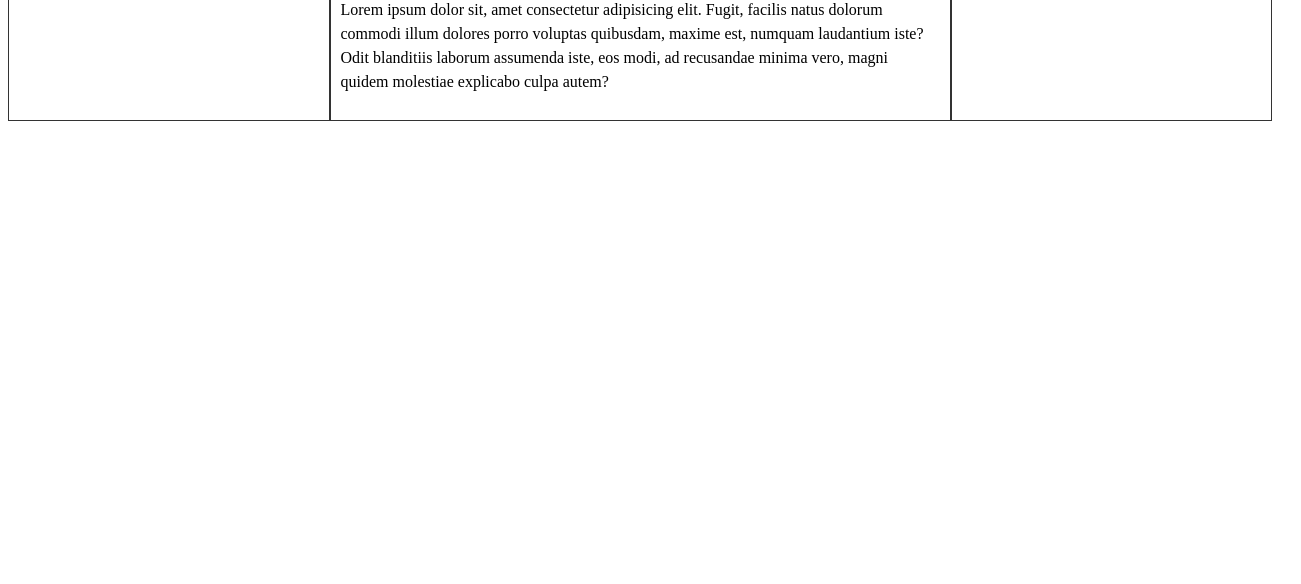
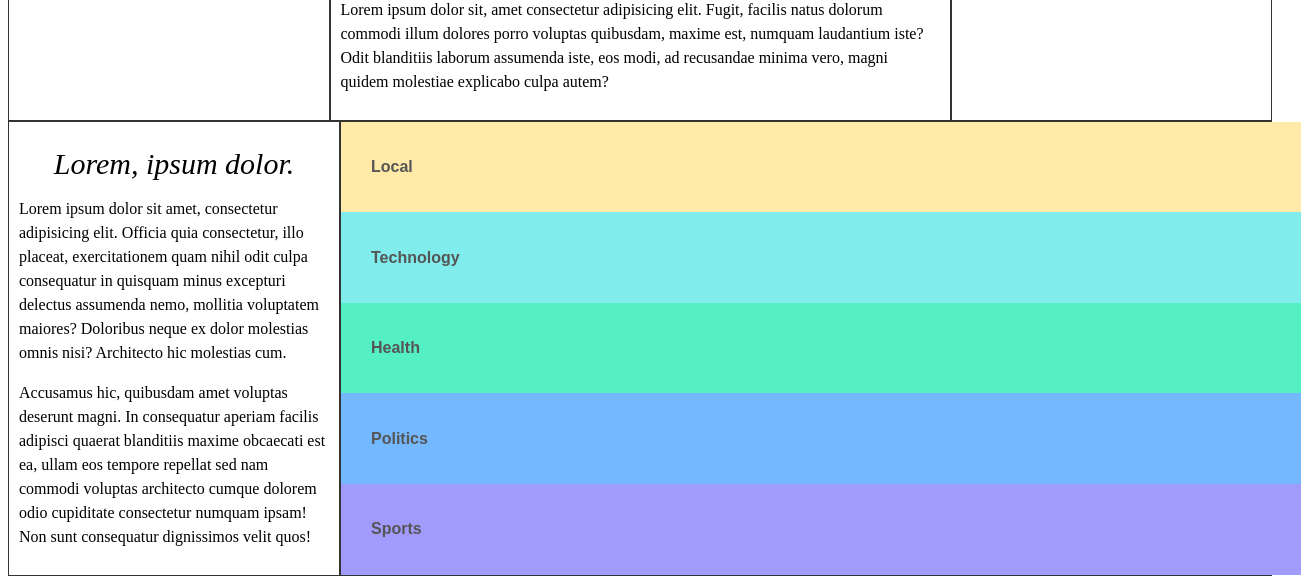
Before and after one commit to jiahuidi/simple-news-site, a plain HTML site: page index.html in a window 1280 px wide. Shown: the part 699-1283 px from the top of the page, 1301 px wide, since content can reach past the window. Before the commit the page ends 828 px from the top, so only its background shows below. Drawn offline with Linux system fonts and the light colour scheme.

Commit message:
second row

```diff
--- a/index.html
+++ b/index.html
@@ -48,6 +48,39 @@
                 </p>
             </article>
         </div>
+        <div class="articles-wrapper">
+            <article class="story quarter">
+                <h1 class="story-title">Lorem, ipsum dolor.</h1>
+                <p class="story-text">Lorem ipsum dolor sit amet, consectetur adipisicing elit. Officia quia consectetur,
+                    illo placeat, exercitationem quam nihil odit culpa consequatur in quisquam minus excepturi delectus assumenda
+                    nemo, mollitia voluptatem maiores? Doloribus neque ex dolor molestias omnis nisi? Architecto hic molestias
+                    cum.
+                </p>
+                <p class="story-text">Accusamus hic, quibusdam amet voluptas deserunt magni. In consequatur aperiam facilis
+                    adipisci quaerat blanditiis maxime obcaecati est ea, ullam eos tempore repellat sed nam commodi voluptas
+                    architecto cumque dolorem odio cupiditate consectetur numquam ipsam! Non sunt consequatur dignissimos
+                    velit quos!</p>
+            </article>
+            <nav class="site-nav three-quarter">
+                <ul class="nav-list">
+                    <li class="nav-item">
+                        <a href="#" class="nav-link">Local</a>
+                    </li>
+                    <li class="nav-item">
+                        <a href="#" class="nav-link">Technology</a>
+                    </li>
+                    <li class="nav-item">
+                        <a href="#" class="nav-link">Health</a>
+                    </li>
+                    <li class="nav-item">
+                        <a href="#" class="nav-link">Politics</a>
+                    </li>
+                    <li class="nav-item">
+                        <a href="#" class="nav-link">Sports</a>
+                    </li>
+                </ul>
+            </nav>
+        </div>
     </main>
 </body>
 
--- a/style.css
+++ b/style.css
@@ -8,6 +8,7 @@
 .articles-wrapper {
     display: flex;
     align-items: stretch;
+    width: 100%;
 }
 
 .story {
@@ -17,10 +18,17 @@
 
 .quarter {
     width: 25%;
+    /* flex: 1; */
 }
 
 .half {
     width: 50%;
+    /* flex: 2; */
+}
+
+.three-quarter {
+    width: 75%;
+    /* flex: 3; */
 }
 
 .story-title {
@@ -40,3 +48,58 @@
     width: 100%;
     height: auto;
 }
+
+.site-nav {
+    border: solid 1px #333;
+}
+
+.nav-list {
+    width: 100%;
+    height: 100%;
+    margin: 0;
+    padding: 0;
+    display: flex;
+    flex-direction: column;
+}
+
+.nav-item {
+    width: 100%;
+    list-style: none;
+    display: flex;
+    align-items: center;
+    padding-left: 30px;
+    color: #555;
+    font-weight: bold;
+    font-family: Arial, Helvetica, sans-serif;
+    /* take as much space as possible */
+    flex: 1;
+}
+
+.nav-item:nth-child(1) {
+    background-color: #ffeaa7;
+}
+
+.nav-item:nth-child(2) {
+    background-color: #81ecec;
+}
+
+.nav-item:nth-child(3) {
+    background-color: #55efc4;
+}
+
+.nav-item:nth-child(4) {
+    background-color: #74b9ff;
+}
+
+.nav-item:nth-child(5) {
+    background-color: #a29bfe;
+}
+
+.nav-link {
+    text-decoration: none;
+    color: #555;
+}
+
+.nav-link:hover {
+    text-decoration: underline;
+}
```
Lines whose indentation alone changed are shown as unchanged.
